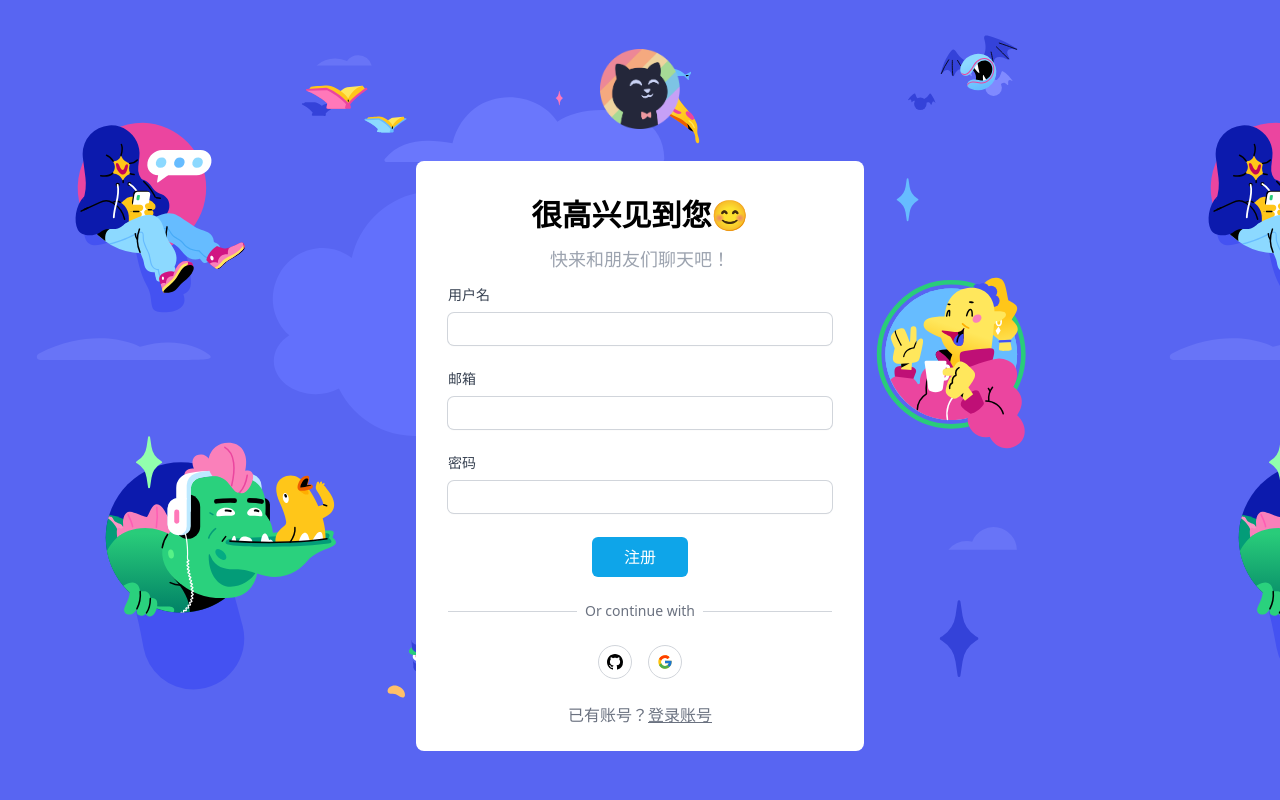
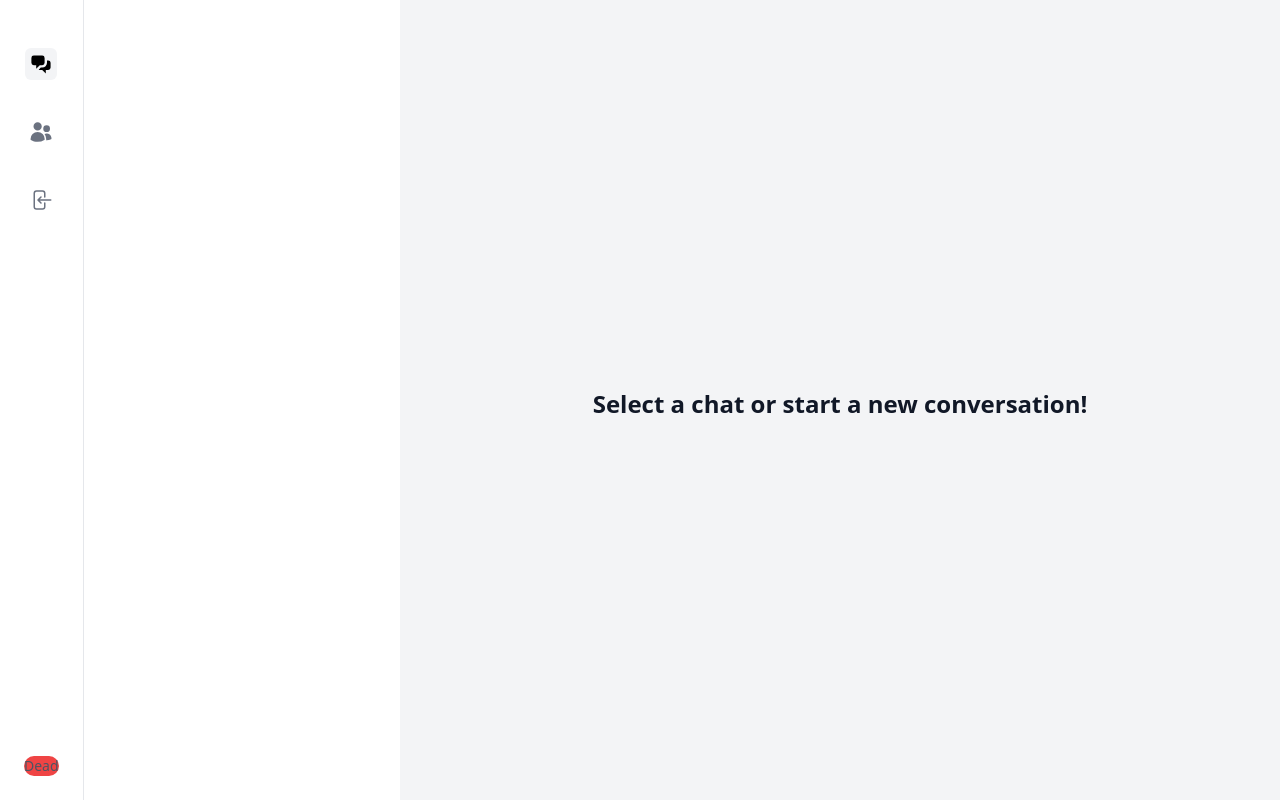
Before and after one commit to Chris813/web-react-chat, a React (Vite) app in the folder client/: page /chat/conversation in a window 1280 px wide. Before the commit this address led to /. Built offline with nearby package versions, Linux system fonts and the light colour scheme; no server answers; sample sign-in values are in the browser's storage.

Commit message:
fix history404

```diff
--- a/client/index.html
+++ b/client/index.html
@@ -4,6 +4,7 @@
     <meta charset="UTF-8" />
     <meta name="viewport" content="width=device-width, initial-scale=1.0" />
     <title>build your own react</title>
+    <!-- <link rel="preload" as="image" href="" -->
   </head>
   <body>
     <div id="root"></div>
--- a/client/package.json
+++ b/client/package.json
@@ -5,7 +5,7 @@
   "type": "module",
   "scripts": {
     "dev": "vite",
-    "build": "tsc && vite build",
+    "build": "tsc && vite build --watch",
     "lint": "eslint . --ext ts,tsx --report-unused-disable-directives --max-warnings 0",
     "preview": "vite preview"
   },
--- a/client/src/components/auth/AuthForm.tsx
+++ b/client/src/components/auth/AuthForm.tsx
@@ -2,9 +2,9 @@ import { useCallback, useState } from "react";
 import { useForm, FieldValues, SubmitHandler } from "react-hook-form";
 import { Input } from "../basic/inputs/Input";
 import { Button } from "../basic/inputs/Button";
-import { AuthSocialButton } from "./AuthSocialButton";
-import { BsGithub } from "react-icons/bs";
-import { FcGoogle } from "react-icons/fc";
+// import { AuthSocialButton } from "./AuthSocialButton";
+// import { BsGithub } from "react-icons/bs";
+// import { FcGoogle } from "react-icons/fc";
 // import axios, { AxiosError } from "axios";
 import { toast } from "react-hot-toast";
 import { useNavigate } from "react-router-dom";
@@ -17,7 +17,7 @@ import { AxiosError } from "axios";
 import { resProps } from "@api/auth/types";
 
 type Variant = "REGISTER" | "LOGIN";
-const GITHUB_ID = "409f6f18c46abe64ffee";
+// const GITHUB_ID = "409f6f18c46abe64ffee";
 
 // import.meta.env.REACT_APP_BACKEND_URL + "/auth/github/callback";
 function AuthForm() {
@@ -84,28 +84,28 @@ function AuthForm() {
     }
     setIsLoading(false);
   };
-  const socialAction = async (action: string) => {
-    setIsLoading(true);
-    console.log(action);
-    try {
-      if (action === "github") {
-        const githubRedirectUrl = "http://localhost:5000/auth/github/callback";
-        console.log(githubRedirectUrl);
-        const target = `https://github.com/login/oauth/authorize?client_id=${GITHUB_ID}&redirect_uri=${githubRedirectUrl}?path=/&scope=user:email`;
-        window.location.href = target;
-        // const res = await axios.get(githubRoute);
-        // console.log(res);
-      } else if (action === "google") {
-        // const res = await axios.get(googleRoute);
-        // console.log(res);
-      }
-    } catch (err) {
-      const error = err as Error;
-      console.log(error);
-      // toast.error((error.response?.data as resProps).msg || "第三方登录失败");
-    }
-    setIsLoading(false);
-  };
+  // const socialAction = async (action: string) => {
+  //   setIsLoading(true);
+  //   console.log(action);
+  //   try {
+  //     if (action === "github") {
+  //       const githubRedirectUrl = "http://localhost:5000/auth/github/callback";
+  //       console.log(githubRedirectUrl);
+  //       const target = `https://github.com/login/oauth/authorize?client_id=${GITHUB_ID}&redirect_uri=${githubRedirectUrl}?path=/&scope=user:email`;
+  //       window.location.href = target;
+  //       // const res = await axios.get(githubRoute);
+  //       // console.log(res);
+  //     } else if (action === "google") {
+  //       // const res = await axios.get(googleRoute);
+  //       // console.log(res);
+  //     }
+  //   } catch (err) {
+  //     const error = err as Error;
+  //     console.log(error);
+  //     // toast.error((error.response?.data as resProps).msg || "第三方登录失败");
+  //   }
+  //   setIsLoading(false);
+  // };
 
   return (
     <div className=' mt-8'>
@@ -149,7 +149,7 @@ function AuthForm() {
           </div>
         </form>
         <div className='mt-6'>
-          <div className='relative'>
+          {/* <div className='relative'>
             <div className='absolute inset-0 flex items-center'>
               <div className=' w-full border-gray-300 border-t'></div>
             </div>
@@ -158,8 +158,8 @@ function AuthForm() {
                 Or continue with
               </span>
             </div>
-          </div>
-          <div className='flex justify-center mt-6'>
+          </div> */}
+          {/* <div className='flex justify-center mt-6'>
             <AuthSocialButton
               icon={BsGithub}
               onClick={() => socialAction("github")}
@@ -168,7 +168,7 @@ function AuthForm() {
               icon={FcGoogle}
               onClick={() => socialAction("google")}
             />
-          </div>
+          </div> */}
           <div className=' mt-6 flex justify-center text-gray-500'>
             <div>{variant === "LOGIN" ? "还没注册？" : "已有账号？"}</div>
             <div onClick={toggleVariant} className='underline cursor-pointer'>
--- a/client/src/router/index.tsx
+++ b/client/src/router/index.tsx
@@ -10,9 +10,11 @@ import User from "@components/users/User";
 import Conversation from "@components/conversations/Conversation";
 import ConversationId from "@components/conversations/ConversationId";
 import { useSocket } from "@context/socket-context";
+import * as auth from "../api/auth/index";
 
 const GetRouters = () => {
   const { user } = useAuth();
+  const token = auth.getToken();
   const { socket, onlineUsers } = useSocket();
   if (user && socket) {
     socket.emit("add-user", { current: onlineUsers, userId: user.id });
@@ -21,11 +23,11 @@ const GetRouters = () => {
     () => [
       {
         path: "/",
-        element: user ? <Navigate to='/chat/conversation' /> : <SignLog />,
+        element: token ? <Navigate to='/chat/conversation' /> : <SignLog />,
       },
       {
         path: "/chat",
-        element: user ? <Chat /> : <Navigate to='/' />,
+        element: token ? <Chat /> : <Navigate to='/' />,
         children: [
           {
             //默认展示这个子路由
@@ -65,7 +67,7 @@ const GetRouters = () => {
         ),
       },
     ],
-    [user]
+    [user, token]
   );
   const routeResult = useRoutes(routes);
   return routeResult;
```
Also changed, not shown: client/vite.config.ts (+0 -33 lines), client/vercel.json.
